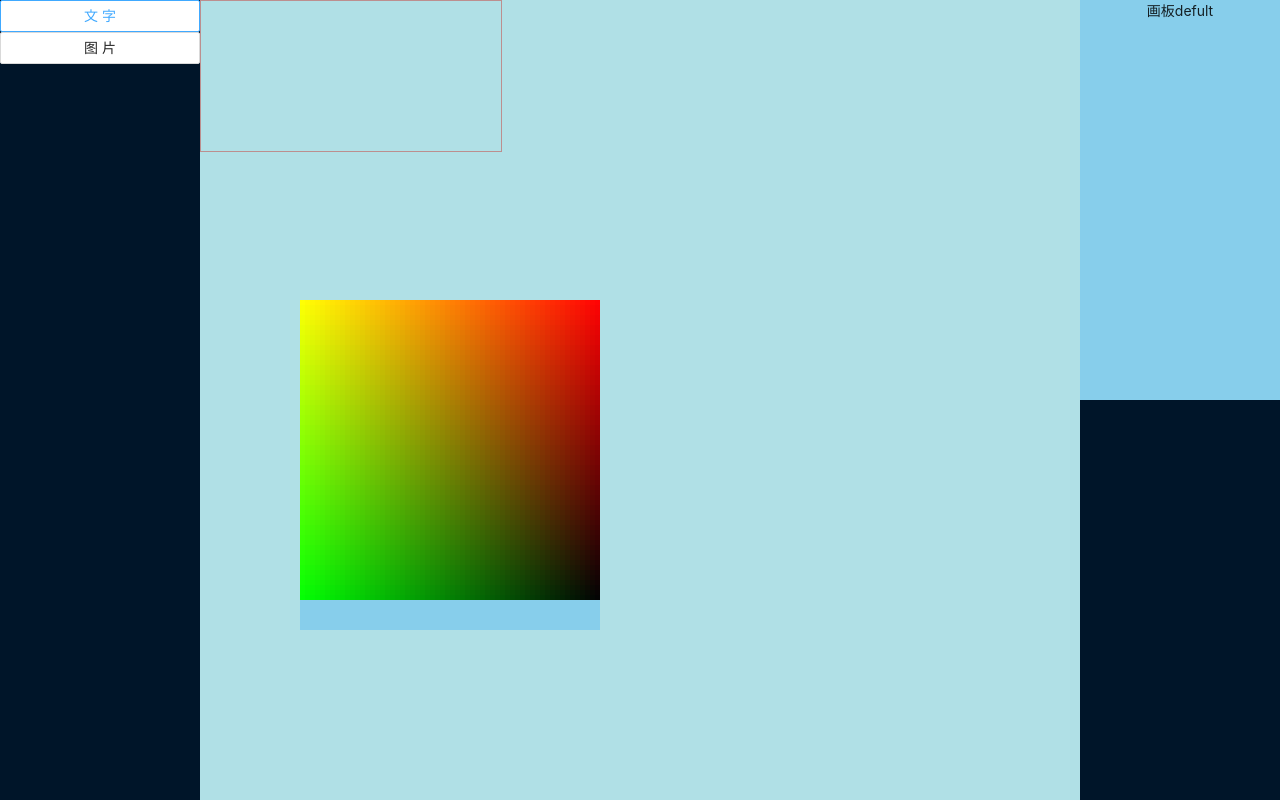
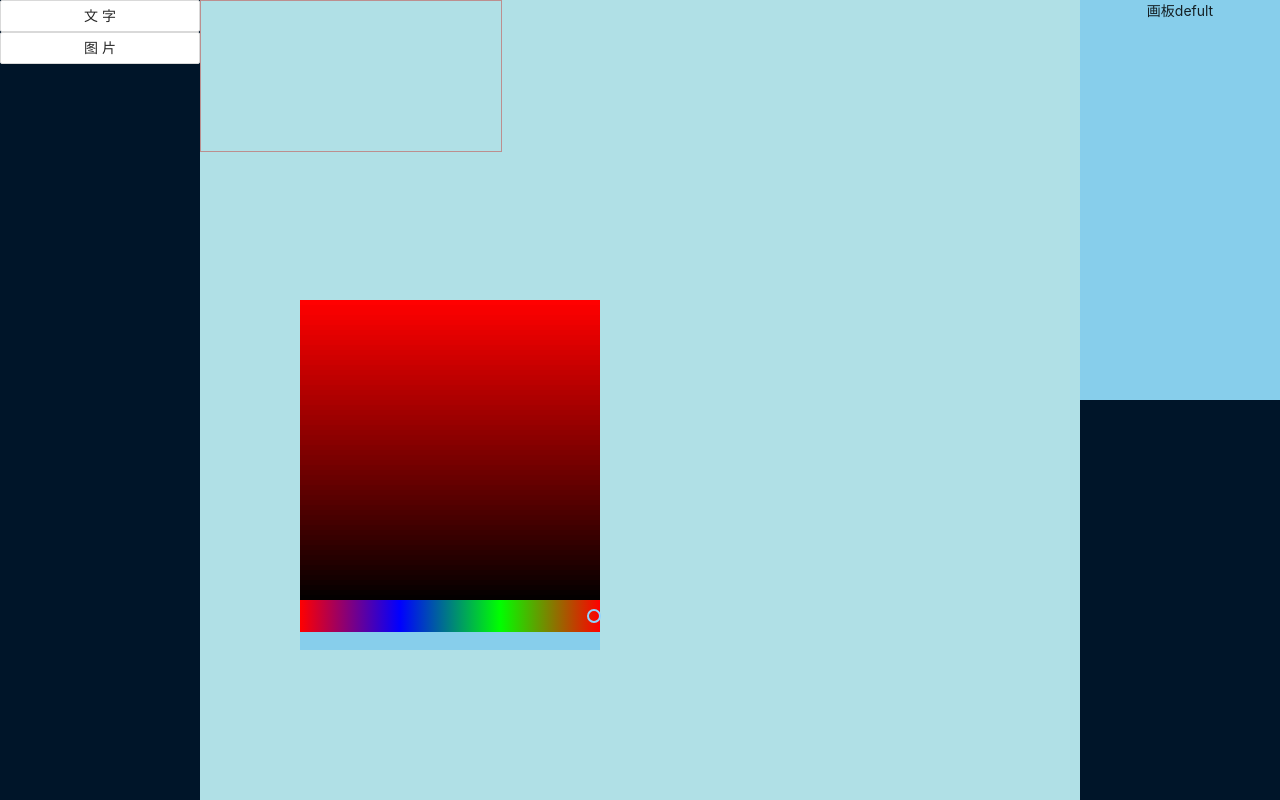
Before and after one commit to Lpersona/BillboardMaker, a React (Create React App) app: page / in a window 1280 px wide. Built offline with nearby package versions, Linux system fonts and the light colour scheme.

Commit message:
添加取色条

```diff
--- a/src/components/ColorBoard/index.scss
+++ b/src/components/ColorBoard/index.scss
@@ -4,11 +4,32 @@
 	left: 300px;
 	display: flex;
 	flex-direction: column;
-	height: 330px;
+	height: 350px;
 	width: 300px;
 
 	.value {
 		height: 100%;
 		background-color: skyblue;
 	}
+
+	.color-slider {
+		height: 100%;
+		background: linear-gradient(
+			to right,
+			rgb(255, 0, 0),
+			rgb(0, 0, 255),
+			rgb(0, 255, 0),
+			rgb(255, 0, 0)
+		);
+
+		.ant-slider {
+			background-color: transparent;
+
+			.ant-slider-rail,
+			.ant-slider-track,
+			.ant-slider-handle {
+				background-color: transparent;
+			}
+		}
+	}
 }
--- a/src/components/ColorBoard/index.tsx
+++ b/src/components/ColorBoard/index.tsx
@@ -1,9 +1,12 @@
 import React, { useEffect, useState } from "react";
 import "./index.scss";
+import { Slider } from "antd";
+import { SliderValue } from "antd/lib/slider";
 
 const ColorBoard: React.FC = () => {
 	const [colorString, setColorString] = useState("");
 	const [ctx, setCtx] = useState<CanvasRenderingContext2D>();
+	const [baseColor, setBaseColor] = useState(0);
 
 	useEffect(() => {
 		const canvas = document.getElementById("color-board");
@@ -11,17 +14,13 @@ const ColorBoard: React.FC = () => {
 		if (ctx) {
 			setCtx(ctx);
 			for (let i = 0; i < 60; i++) {
+				ctx.fillStyle = `rgb(${Math.floor(255 - 4.25 * i)}, ${baseColor}, ${baseColor})`;
 				for (let j = 0; j < 60; j++) {
-					for (let k = 0; k < 60; k++) {
-						ctx.fillStyle = `rgb(${Math.floor(255 - 4.25 * i)}, ${Math.floor(
-							255 - 4.25 * j,
-						)}, ${Math.floor(255 - 4.25 * k)})`;
-					}
 					ctx.fillRect(j * 5, i * 5, 5, 5);
 				}
 			}
 		}
-	}, []);
+	}, [baseColor]);
 
 	const handleGetColor = (e: React.MouseEvent<HTMLCanvasElement, MouseEvent>): void => {
 		e.persist();
@@ -31,14 +30,23 @@ const ColorBoard: React.FC = () => {
 			const x = e.clientX - rect.left * ((canvas as HTMLCanvasElement).width / rect.width);
 			const y = e.clientY - rect.top * ((canvas as HTMLCanvasElement).height / rect.height);
 
-			const color = ctx?.getImageData(x, y, 1, 1);
-			console.log(color);
+			const imageData = ctx?.getImageData(x, y, 1, 1);
+			setColorString(
+				`rgb(${imageData?.data[0]}, ${imageData?.data[1]}, ${imageData?.data[2]})`,
+			);
 		}
+	};
+
+	const handleBaseColorChange = (v: SliderValue) => {
+		setBaseColor(v as number);
 	};
 
 	return (
 		<section className="color-board">
 			<canvas id="color-board" width={300} height={300} onClick={handleGetColor}></canvas>
+			<section className={"color-slider"}>
+				<Slider defaultValue={255} max={255} min={0} onChange={handleBaseColorChange} />
+			</section>
 			<div className="value">{colorString}</div>
 		</section>
 	);
```
